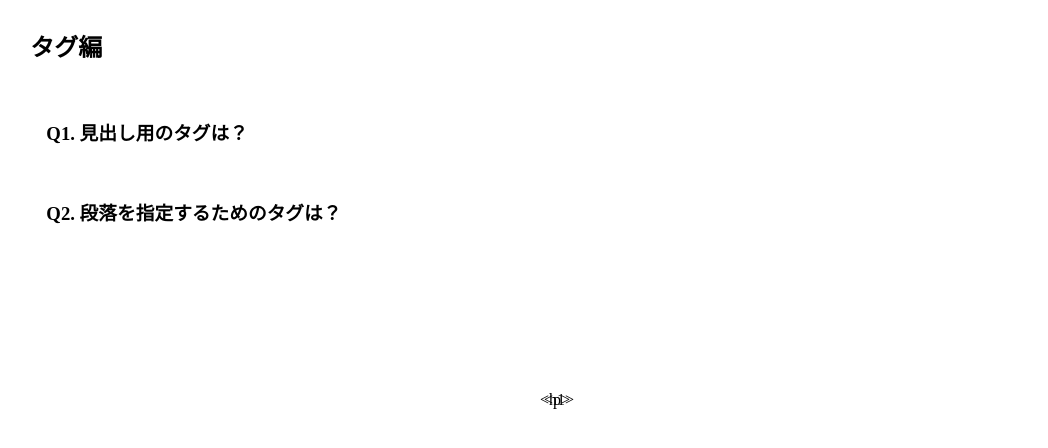
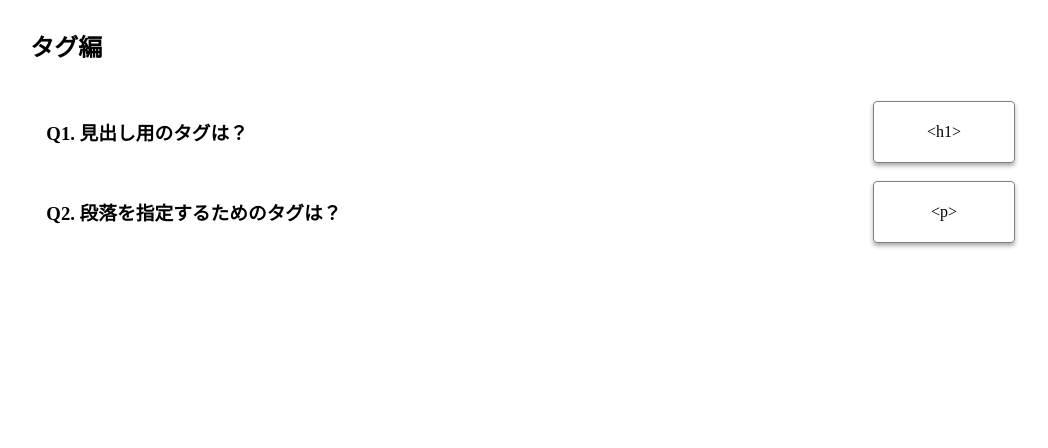
Before and after one commit to bwkw/strongrammer, a React (Create React App) app: page /html/tag in a window 1280 px wide. Shown: the top 448 px of the page, without its empty margins (83-1131 px from the left). Built offline with nearby package versions, Linux system fonts and the light colour scheme.

Commit message:
update: 答えリストのdrag&drop機能を実装

```diff
--- a/src/components/elements/Answer/Html/Tag.tsx
+++ b/src/components/elements/Answer/Html/Tag.tsx
@@ -1,12 +1,12 @@
-import { VFC } from 'react'
+import { VFC, useState } from 'react'
 
 import AnswerMain from 'components/elements/Answer/Main'
 
 const Tag: VFC = () => {
-  const answers: string[] = ['<h1>', '<p>']
+  const [answers, setAnswers] = useState<string[]>(['<h1>', '<p>']);
   return (
     <>
-      <AnswerMain answers={answers} />
+      <AnswerMain answers={answers} setAnswers={setAnswers} />
     </>
   )
 }
--- a/src/components/elements/Answer/Main.tsx
+++ b/src/components/elements/Answer/Main.tsx
@@ -4,10 +4,17 @@ import { DragDropContext, Droppable, Draggable } from 'react-beautiful-dnd'
 
 type AnswerProps = {
   answers: string[]
+  setAnswers: any
 }
 
-const Main: VFC<AnswerProps> = ({ answers }) => {
-  const onDragEnd = () => {}
+const Main: VFC<AnswerProps> = ({ answers, setAnswers }) => {
+  const onDragEnd = (result: any) => {
+    const items = Array.from(answers)
+    const [reorderedItem] = items.splice(result.source.index, 1)
+    items.splice(result.destination.index, 0, reorderedItem)
+
+    setAnswers(items)
+  }
 
   return (
     <>
@@ -23,6 +30,11 @@ const Main: VFC<AnswerProps> = ({ answers }) => {
                 >
                   {(provided) => (
                     <div
+                      ref={provided.innerRef}
+                      {...provided.draggableProps}
+                      {...provided.dragHandleProps}
+                    >
+                      <ul
                         style={{
                           position: 'relative',
                           borderRadius: 4,
@@ -32,9 +44,6 @@ const Main: VFC<AnswerProps> = ({ answers }) => {
                           margin: '18px 0px',
                           boxShadow: '0 3px 4px rgba(0, 0, 0, 0.32)',
                         }}
-                      ref={provided.innerRef}
-                      {...provided.draggableProps}
-                      {...provided.dragHandleProps}
                       >
                         <div
                           style={{
@@ -46,10 +55,12 @@ const Main: VFC<AnswerProps> = ({ answers }) => {
                         >
                           {answer}
                         </div>
+                      </ul>
                     </div>
                   )}
                 </Draggable>
               ))}
+              {provided.placeholder}
             </div>
           )}
         </Droppable>
```
Lines whose indentation alone changed are shown as unchanged.
